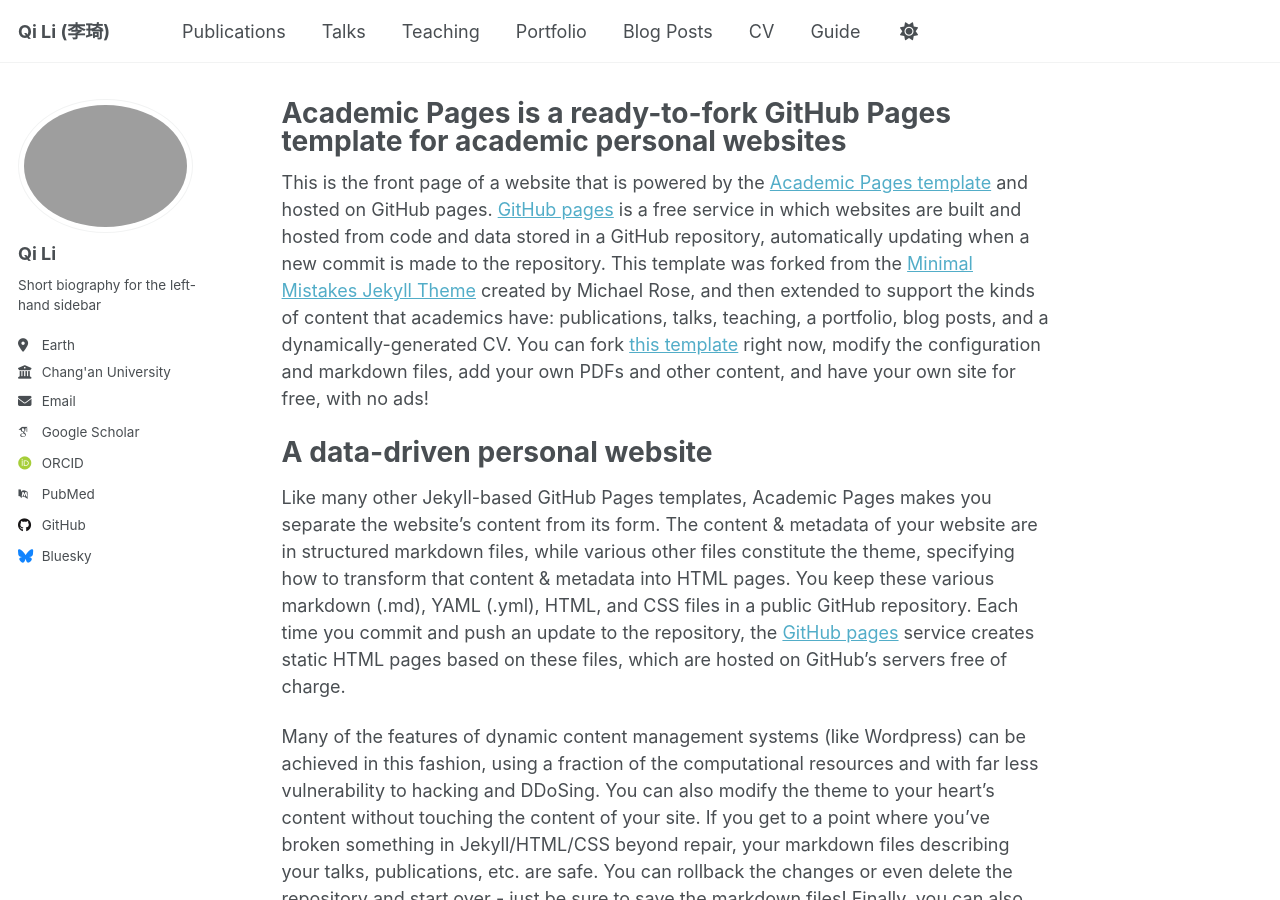
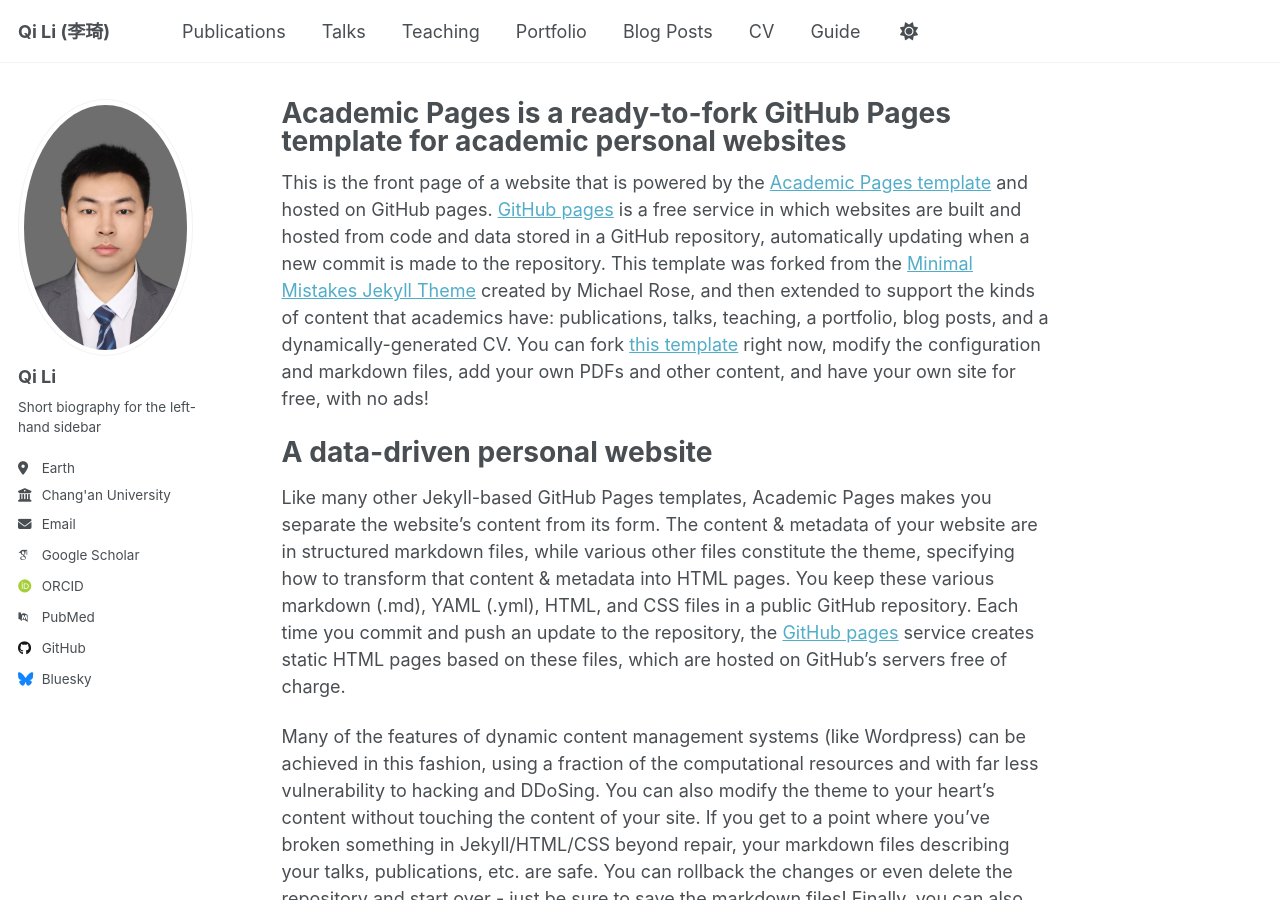
Before and after one commit to liqihao2000/liqihao2000.github.io, a Jekyll site: the page built from _pages/about.md, in a window 1280 px wide and 900 px high. Built offline with Jekyll 4.4.1, drawn with Linux system fonts in a browser that asks for light colours; some web fonts are replaced.

Commit message:
update info

```diff
--- a/_config.yml
+++ b/_config.yml
@@ -22,7 +22,7 @@
 #               Additional customization can be done by editing /_includes/author-profile.html
 author:
   # Biographic information
-  avatar           : "Qi.png"  # "profile.png"
+  avatar           : "profile.png"  # "profile.png"
   name             : "Qi Li"
   pronouns         : # example: "she/her"
   bio              : "Short biography for the left-hand sidebar"
```
Also changed, not shown: images/profile1.png (renamed from images/profile_副本.png).
